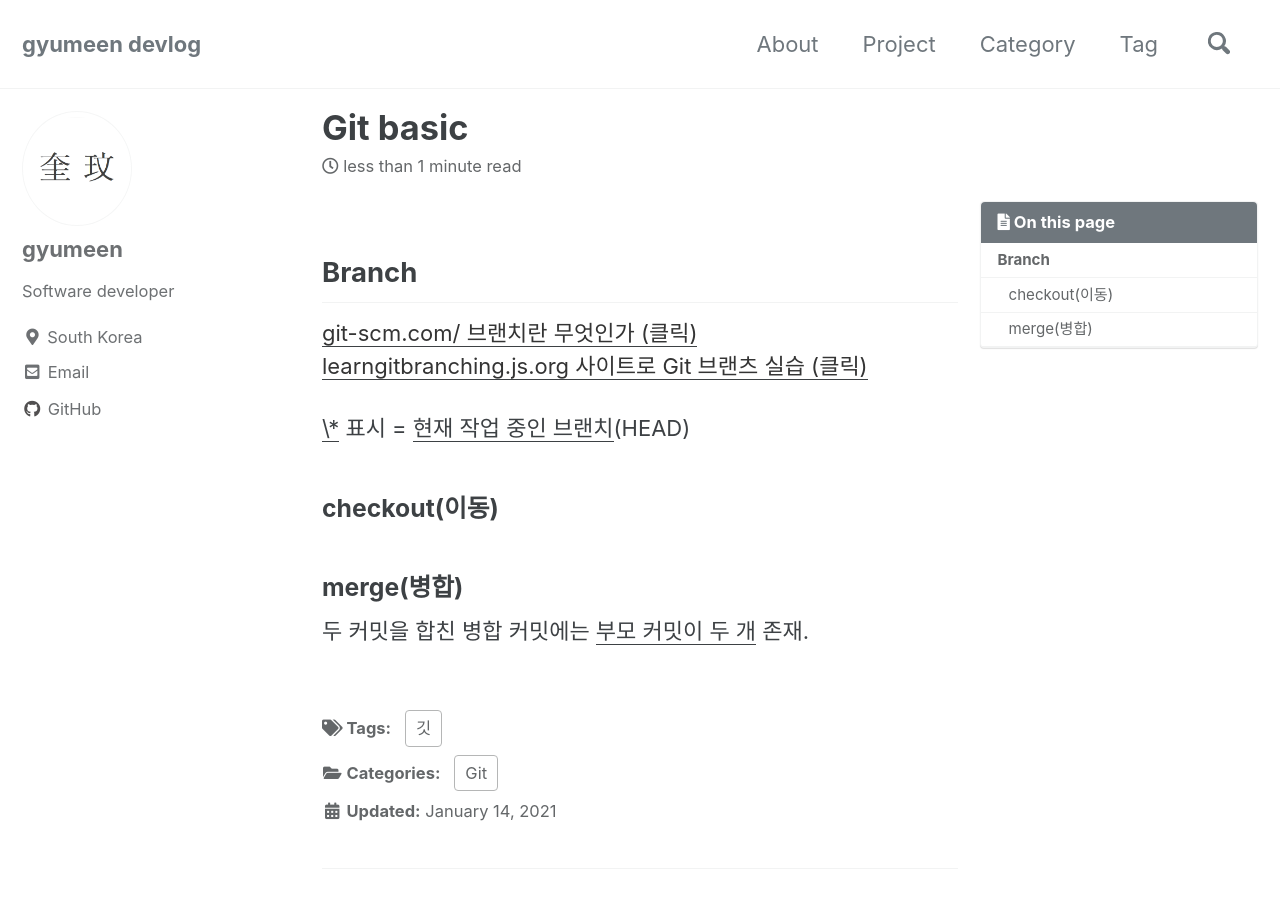
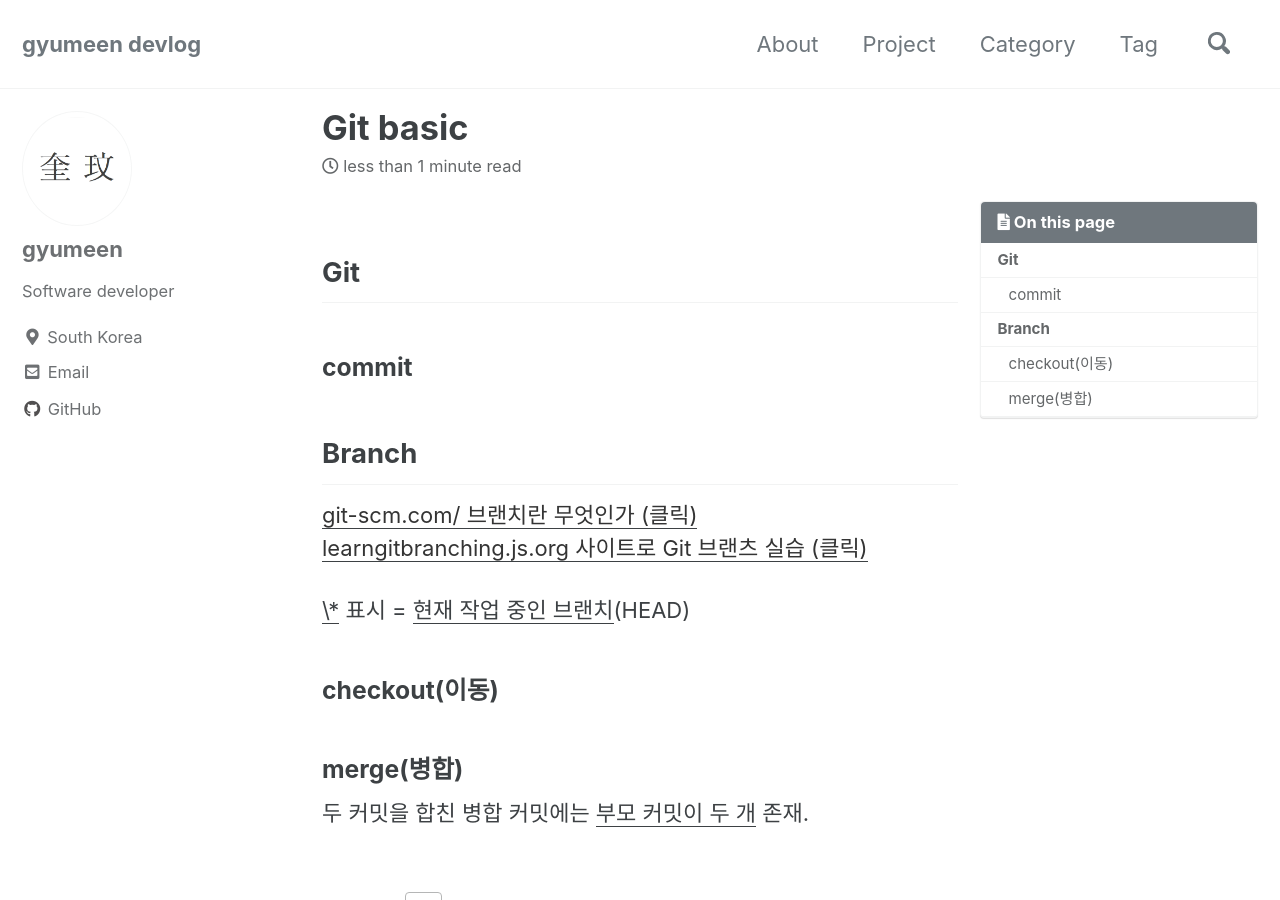
Before and after one commit to gyumeen/gyumeen.github.io, a Jekyll site: the page built from _posts/2021/Git/2021-01-14-[Git] Branch.md, in a window 1280 px wide and 900 px high. Built offline with Jekyll 4.4.1, drawn with Linux system fonts in a browser that asks for light colours; cached includes are drawn as plain includes; comment, search, counter and statistics services are not loaded.

Commit message:
Update 2021-01-14-[Git] Branch.md

```diff
--- a/_posts/2021/Git/2021-01-14-[Git] Branch.md
+++ b/_posts/2021/Git/2021-01-14-[Git] Branch.md
@@ -9,7 +9,9 @@ tags:
 last_modified_at: 2021-01-14
 ---
 
+## Git
 
+### commit
 
 ## Branch
 
```
